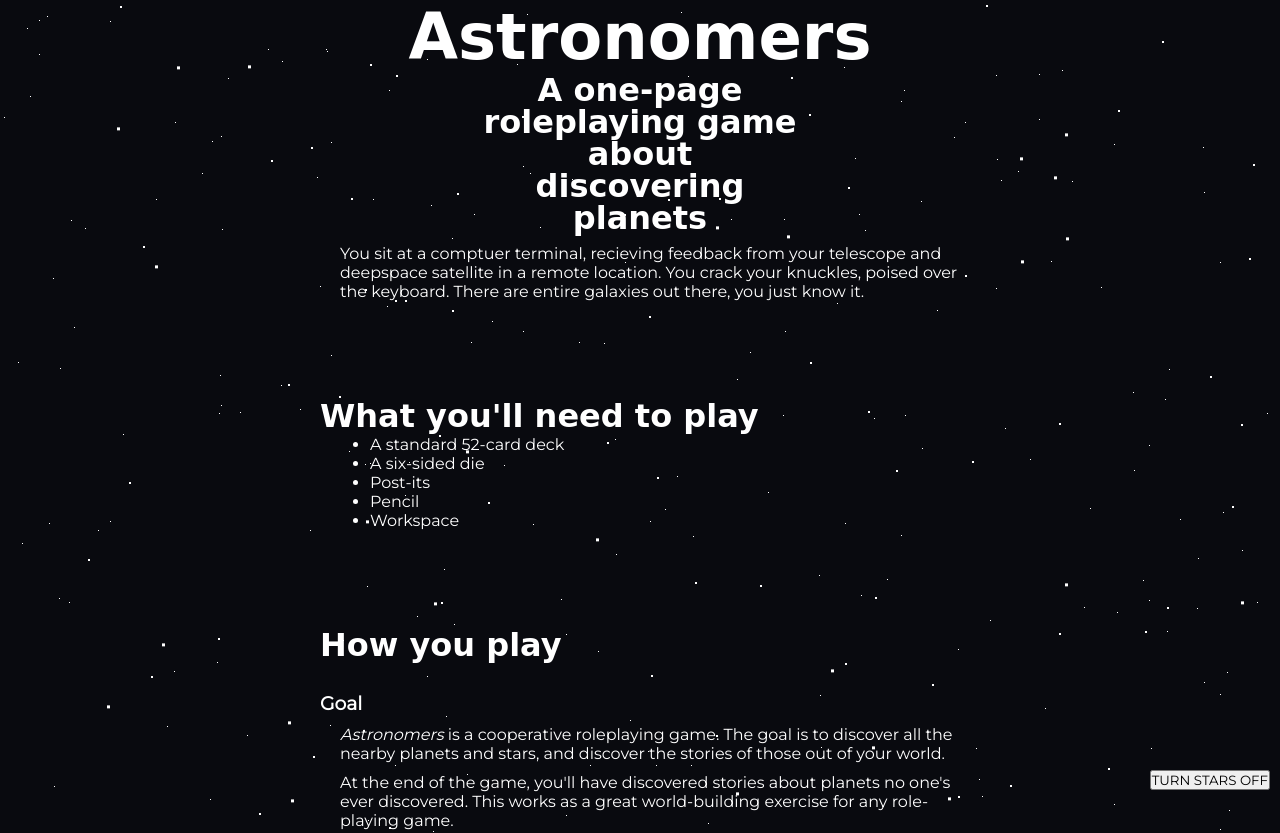
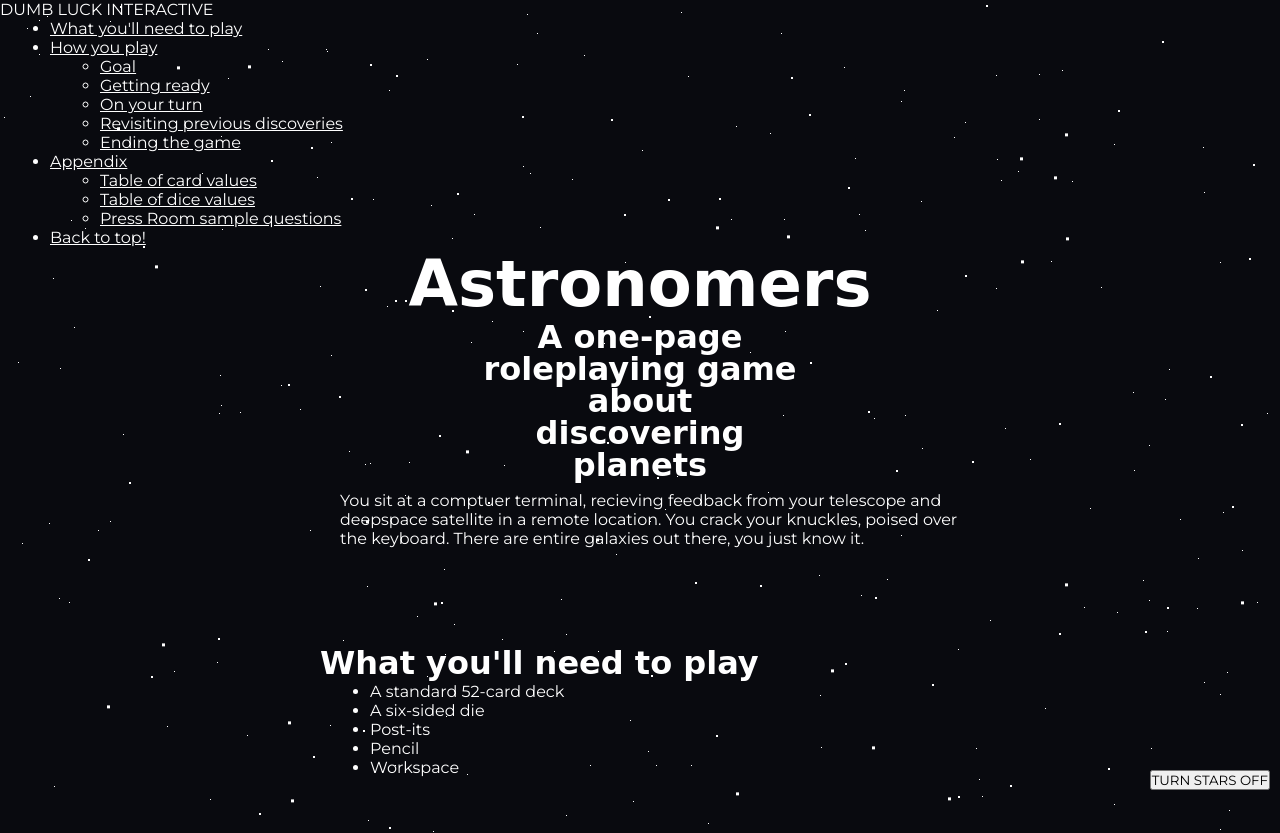
Before and after one commit to rosen-stern/astronomers, a plain HTML site: page index.html in a window 1280 px wide. Shown: the top 833 px of the page. Drawn offline with Linux system fonts and the light colour scheme; a web font is replaced by a local one.

Commit message:
added nav menu!

```diff
--- a/index.html
+++ b/index.html
@@ -16,13 +16,35 @@
 
 
 
+    <div id="header">DUMB LUCK INTERACTIVE</div>
+        <div id="menu">
+<!--            https://css-tricks.com/sticky-smooth-active-nav/-->
+      <ul>
+    <li><a href="#whatYoullNeedToPlay">What you'll need to play</a></li>
+    <li><a href="#howYouPlay">How you play</a></li>
+          <ul>
+              <li><a href="#goal">Goal</a></li>
+              <li><a href="#gettingReady">Getting ready</a></li>
+              <li><a href="#onYourTurn">On your turn</a></li>
+              <li><a href="#revisitingPreviousDiscoveries">Revisiting previous discoveries</a></li>
+              <li><a href="#endingTheGame">Ending the game</a></li>
+          </ul>
+    <li><a href="#appendix">Appendix</a></li>
+          <ul>
+              <li><a href="#tableOfCards">Table of card values</a></li>
+              <li><a href="#tableOfDice">Table of dice values</a></li>
+              <li><a href="#pressRoomQuestions">Press Room sample questions</a></li>
+          </ul>
+    <li><a href="#header">Back to top!</a></li>
+  </ul>
+    </div>
     <div id="actual-body">
-
  <h1>Astronomers</h1>
     <h2 id="subtitle">A one-page roleplaying game about discovering planets</h2>
 <p>You sit at a comptuer terminal, recieving feedback from your telescope and deepspace satellite in a remote location. You crack your knuckles, poised over the keyboard. There are entire galaxies out there, you just know it.</p>
 
-    <h2>What you'll need to play</h2>
+
+    <h2 id="whatYoullNeedToPlay">What you'll need to play</h2>
         <ul>
         <li>A standard 52-card deck</li>
         <li>A six-sided die</li>
@@ -32,37 +54,37 @@
         </ul>
 <!--        <p><i>All materials are also available digitally. Just use the "PLAY NOW!" button at the bottom.</i></p>-->
 
-    <h2>How you play</h2>
-        <h3>Goal</h3>
+    <h2 id="howYouPlay">How you play</h2>
+        <h3 id="goal">Goal</h3>
             <p><i>Astronomers</i> is a cooperative roleplaying game. The goal is to discover all the nearby planets and stars, and discover the stories of those out of your world.</p>
         <p>At the end of the game, you'll have discovered stories about planets no one's ever discovered. This works as a great world-building exercise for any role-playing game.</p>
 
-        <h3>Getting Ready</h3>
+        <h3 id="gettingReady">Getting Ready</h3>
             <p>Turn order is determined with whoever looked up at the stars most recently going first. If there's a tie, then it's whoever can point closest to North. Then play continues clockwise.</p>
             <p>Players start by shuffling the deck. Each card will represent a celestial body, so the deck itself represents all the observable celestial objects in this corner of the universe from your vantage point with your telescope. Similarly, the workspace represents the scope of your telescope since the workspace is the only place you can put cards during the game.</p>
             <p>After the deck is shuffled, hand it to the player going first.</p>
 
-        <h3>On your turn</h3>
+        <h3 id="onYourTurn">On your turn</h3>
         <ol>
             <li>Deal one card from the deck face down. The card is normally from the top of the deck but it can come from anywhere in the deck. This represents the randomness and chaos of the universe.</li>
             <li>Place the card anywhere on the workspace and roll the dice.</li>
             <li>Flip over the card and, using the <a href="#tables">dice and card value tables listed below</a>, determine what type of celestial object you've just discovered.</li>
             <li>Establish your findings in two sentences: "Our studies show" and "Legend has it."</li>
                 <ol>
-                <li>"Our studies show..." (and then list the size, attribute, and life hospitable levels) [Eg, for the Ace of Diamonds with a roll of 4: "Our studies show that this celestial body is a <b>medium-sized planet,</b> <b>that's completely icy</b> yet <b>very hospitible to life</b>.]</li>
+                <li>"Our studies show..." (and then list the size, attribute, and life hospitable levels) [Eg, for the Ace of Diamonds with a roll of 4: "Our studies show that this celestial body is a <b>medium-sized planet,</b> <b>that's completely icy</b> yet <b>very hospitible to life</b>."]</li>
                 <li>"Legend has it..." (and then invent a mythos around the planet. This can be anything at all!) [Eg, for the Ace of Diamonds with a roll of 4 (see above): "Legend has it, though, that the planet is actually very small inside, and 80% of its size is pure ice."]</li>
                 </ol>
             <li>Then it's time for the <b>Press Room</b>. All other players can ask the current player up to 2 questions to learn more about the object they just discovered. Whatever that player says is the final word on the celestial object. <a href="#pressRoomQuestions">There are some sample questions below</a>. </li>
         <li>Make sure you take notes about the celestial object on the post-it note so all players remember what the object is.</li>
 <li>Your turn is over, play continues clockwise.</li>
         </ol>
-        <h3>Revisiting previous discoveries</h3>
+        <h3 id="revisitingPreviousDiscoveries">Revisiting previous discoveries</h3>
             <p>If a player believes there's more to be discovered about a celestial object than initially thought, they can <b>revisit a celestial object</b>.</p>
             <p>Now that player draws a card, but <i>must place it on top of the current card on the workspace that they want to revisit</i>. Now that celestial object has <i>both</i> attributes, and the <b>Press Room</b> reopens for questions from other players.</p>
             <p>If the card drawn is the same value as the old card, that means the attribute is doubled. For example, if a player drew the Two of Hearts then revisited it and drew the Two of Spades, and "two" represents "fire", then that object could potentially explode, go supernova, etc; basically, the fire is much stronger than initially anticipated.</p>
             <p>This is a very loose mechanic, and players are welcome to adapt it to how they see fit. Maybe if a distant spaceship was discovered, perhaps it's moved to somewhere else in the workspace, etc.</p>
 
-        <h3>Ending the game</h3>
+        <h3 id="endingTheGame">Ending the game</h3>
             <p>Gameplay ends once all the cards are drawn.</p>
             <p>In the end, the workspace could be covered in cards and post-it notes as well as stories that span solar systems.</p>
             <p>Players are encouraged to recount the tales they told. The map can then even work for a table-top RPG in space!</p>
@@ -74,9 +96,9 @@
     </div>
 -->
 
-    <h2>Appendix</h2>
+    <h2 id="appendix">Appendix</h2>
         <h3 id="tables">Tables</h3>
-        <p><i><b>Table of card values</b></i>: Use the table below to determine the attribute of the celestial object you drew for.</p>
+        <p id="tableOfCards"><i><b>Table of card values</b></i>: Use the table below to determine the attribute of the celestial object you drew for.</p>
         <p>Keep in mind, the player who placed the card decides on what kind of life is on the planet, what the mythos is, etc. Consider the table below as suggestions; players are encouraged to improvise within reason, keeping the game fun for everyone.</p>
 <!--        Parts / inspriation from : https://www.reddit.com/r/d100/comments/e3abw7/lets_build_d100_planets/-->
         <table>
@@ -192,9 +214,9 @@
         </table>
 
         <br>
-        <p><i><b>Table of dice values</b></i>: Use the table below to determine the size of the celestial object from a d6.</p>
+        <p id="tableOfDice"><i><b>Table of dice values</b></i>: Use the table below to determine the size of the celestial object from a d6.</p>
         <p>These sizes, similar to the table above, should be considered "suggestions". Although something is planet-sized doesn't mean it's a planet; and even though something's tiny doesn't mean it's <i>not</i> a planet.</p>
-        <p>((Horton heard a who, after all!)</p>
+        <p>((Horton heard a who, after all!))</p>
         <table>
         <tr>
             <th>Dice roll</th>
```
